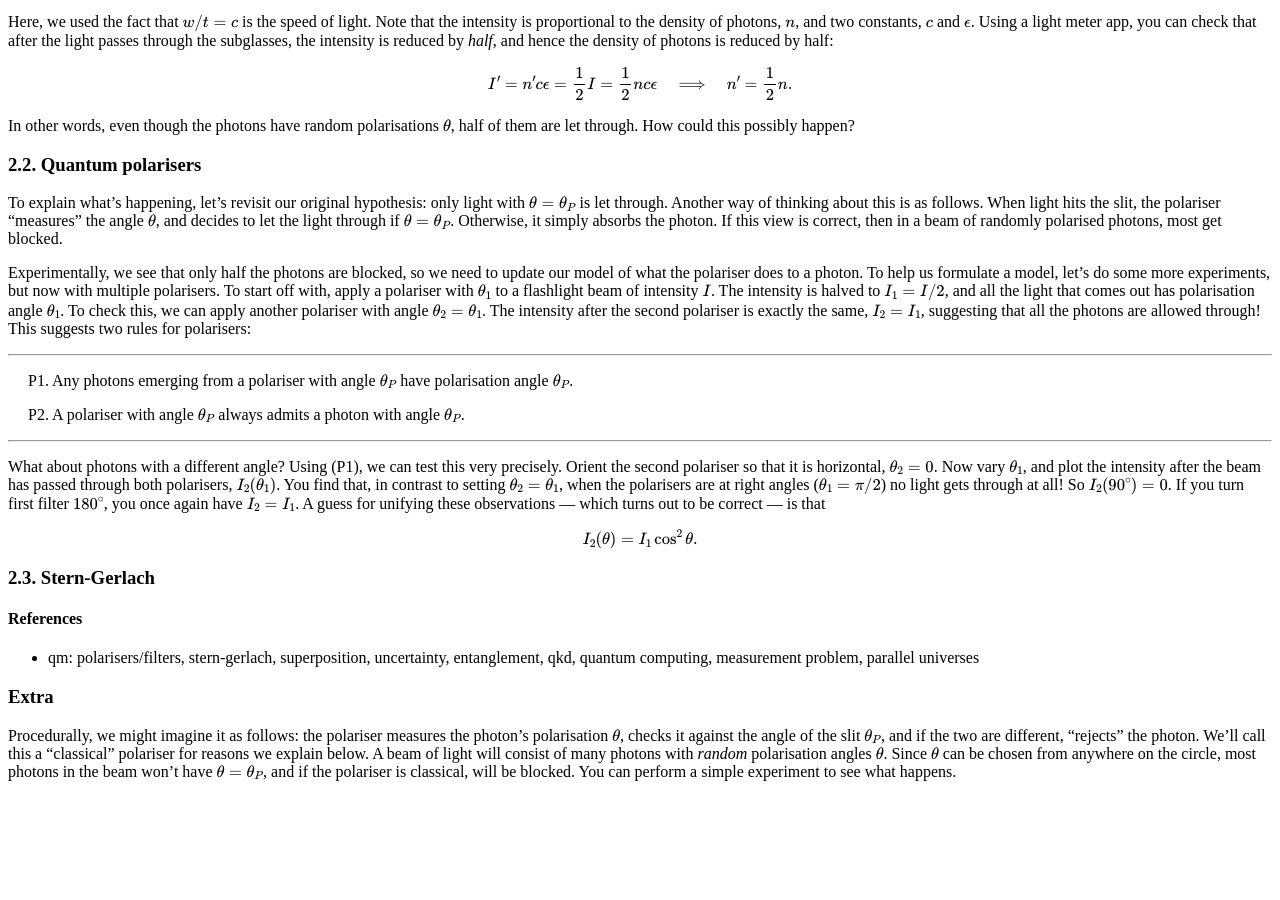
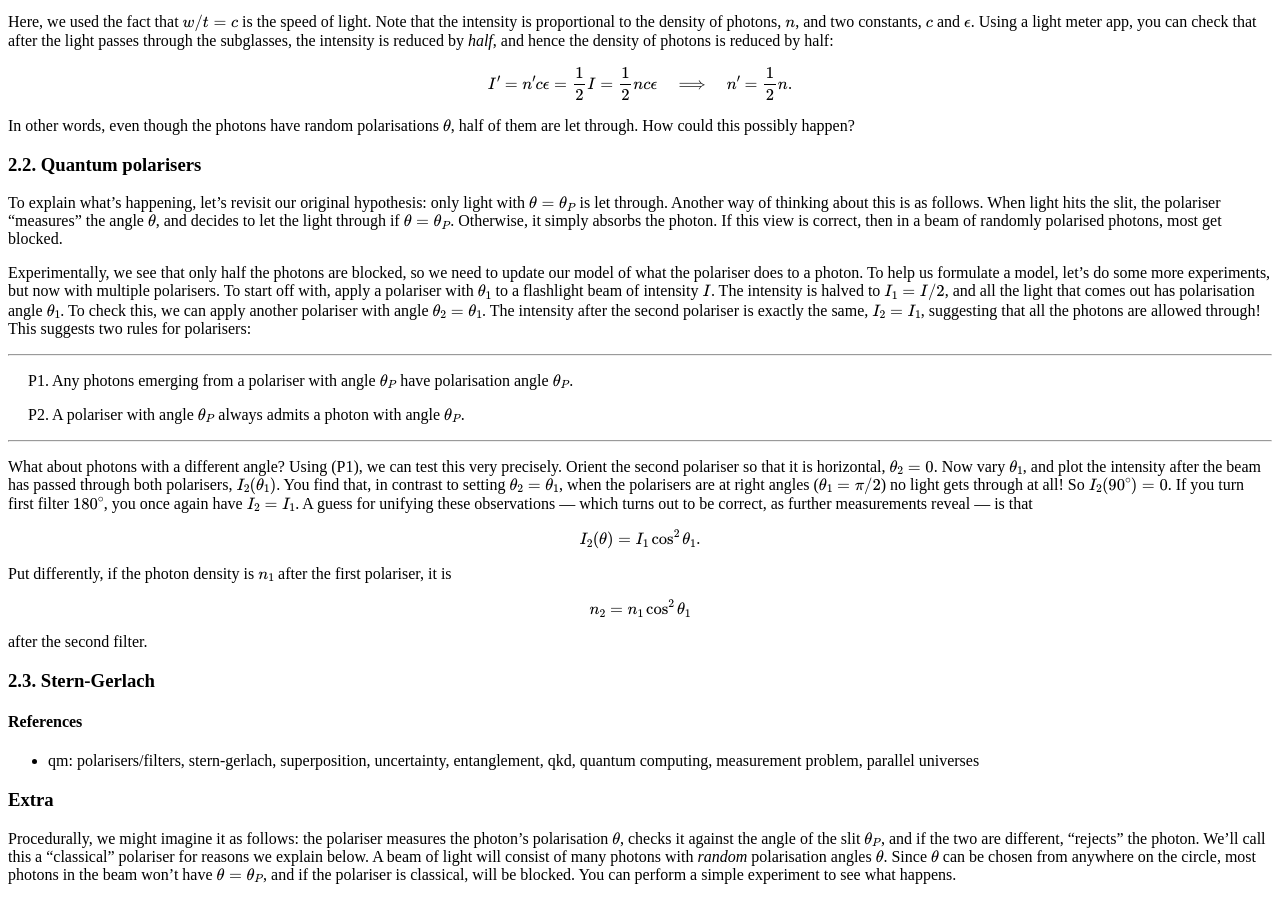
Before and after one commit to hapax/hapax.github.io, a Jekyll site: the page built from assets/simple-qm.md, in a window 1280 px wide and 900 px high, scrolled down 1279 px. Built offline with Jekyll 4.4.1, drawn with Linux system fonts in a browser that asks for light colours; our own code applies the rules of GitHub Pages for plain Markdown files; formulas are drawn with MathJax 3; a script that is not in the unit is left out; before the commit the page ends 2076 px from its top, so only the background shows below that.

Commit message:
Update simple-qm.md

```diff
--- a/assets/simple-qm.md
+++ b/assets/simple-qm.md
@@ -148,11 +148,20 @@ through at all!
 So $I_2(90^\circ) = 0$.
 If you turn first filter $180^\circ$, you once again have $I_2 = I_1$.
 A guess for unifying these observations --- which turns out to be
-correct --- is that
+correct, as further measurements reveal --- is that
 
 $$
-I_2(\theta) = I_1 \cos^2\theta.
+I_2(\theta) = I_1 \cos^2\theta_1.
 $$
+
+Put differently, if the photon density is $n_1$ after the first
+polariser, it is
+
+$$
+n_2 = n_1 \cos^2\theta_1
+$$
+
+after the second filter.
 
 ### 2.3. Stern-Gerlach <a id="sec-2-3" name="sec-2-3"></a>
 
```
